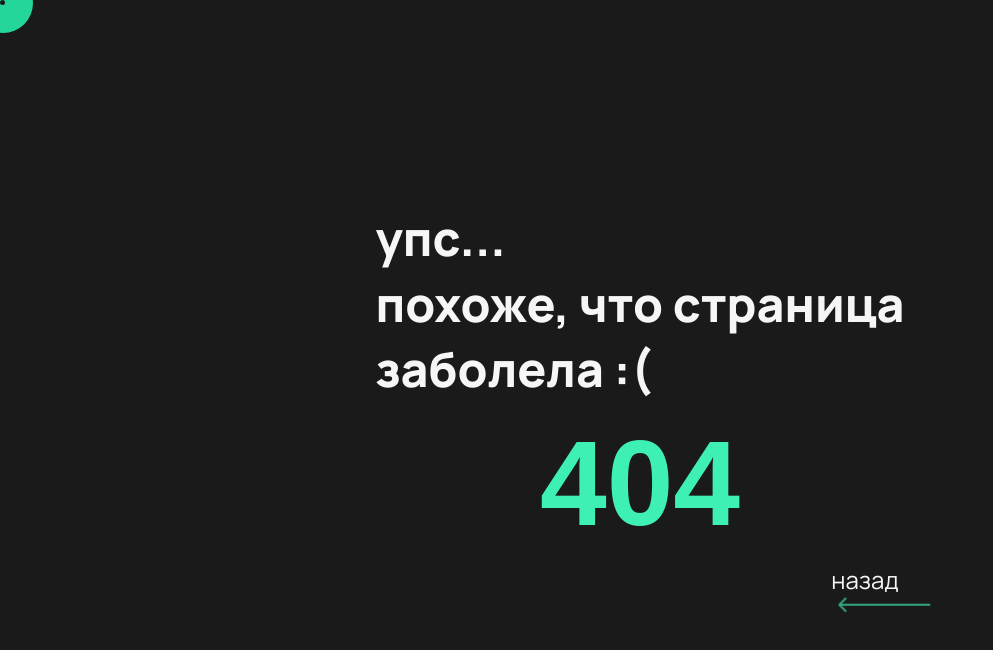
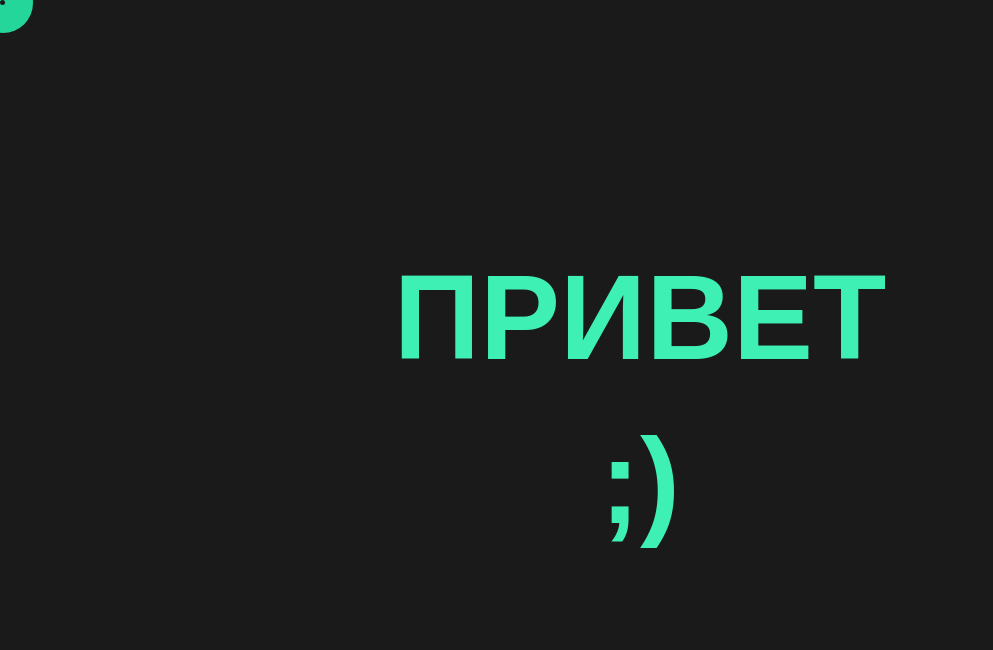
Before and after one commit to AndStrel/MyBuisnessCard, a React (Vite) app: page /hello in a window 1280 px wide. Before the commit this address had no page. Shown: the top 650 px of the page, without its empty margins (0-993 px from the left). Built offline with nearby package versions, Linux system fonts and the light colour scheme.

Commit message:
add hello page

```diff
--- a/src/components/app/app.tsx
+++ b/src/components/app/app.tsx
@@ -9,6 +9,7 @@ import { Cursor } from '@components/ui/cursor/cursor';
 import { useGSAP } from '@gsap/react';
 import { TransitionComponent } from '@components/transition';
 import { PageNotFound } from '@pages/PageNotFound';
+import { HelloPageUI } from '@components/ui/pages';
 gsap.registerPlugin(useGSAP);
 export const App: React.FC = () => {
   const location = useLocation();
@@ -142,6 +143,14 @@ export const App: React.FC = () => {
             </TransitionComponent>
           }
         />
+        <Route
+          path="/hello"
+          element={
+            <TransitionComponent>
+              <HelloPageUI />
+            </TransitionComponent>
+          }
+        />
       </Routes>
     </div>
   );
--- /dev/null
+++ b/src/components/ui/pages/helloPage/helloPageUI.module.scss
@@ -0,0 +1,12 @@
+@use '/src/styles/utils/variables.scss' as *;
+@use '/src/styles/utils/mixins.scss' as *;
+
+.hello {
+@include flex-center;
+text-align: center;
+width: 100%;
+height: 100vh;
+  &__title {
+    color: $colorAccent;
+  }
+}
--- /dev/null
+++ b/src/components/ui/pages/helloPage/helloPageUI.tsx
@@ -0,0 +1,16 @@
+import clsx from 'clsx';
+import style from './helloPageUI.module.scss';
+
+export const HelloPageUI: React.FC = () => {
+  return (
+    <div id="hello" className={style.hello}>
+      <div className={style.main}>
+        <h1 className={style.hello__title}>
+          ПРИВЕТ
+          <br />
+          ;)
+        </h1>
+      </div>
+    </div>
+  );
+};
--- /dev/null
+++ b/src/components/ui/pages/helloPage/index.ts
@@ -0,0 +1 @@
+export { HelloPageUI } from './helloPageUI';
--- a/src/components/ui/pages/index.ts
+++ b/src/components/ui/pages/index.ts
@@ -1,2 +1,3 @@
 export * from './homePage';
 export * from './aboutPage';
+export * from './helloPage';
--- /dev/null
+++ b/src/pages/helloPage/helloPage.tsx
@@ -0,0 +1,5 @@
+import { HelloPageUI } from '@ui/pages/helloPage';
+
+export const HelloPage: React.FC = () => {
+  return <HelloPageUI />;
+};
--- /dev/null
+++ b/src/pages/helloPage/index.ts
@@ -0,0 +1 @@
+export { HelloPage } from './helloPage';
```
